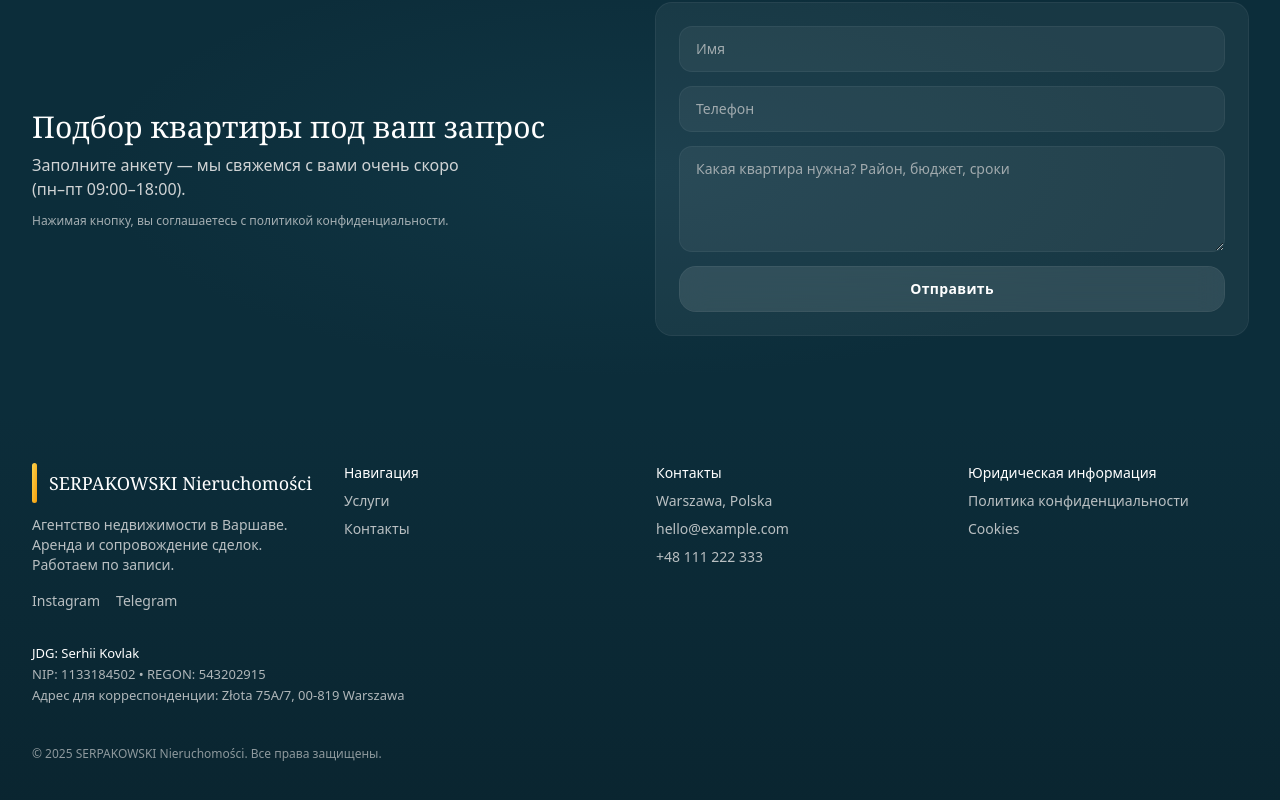
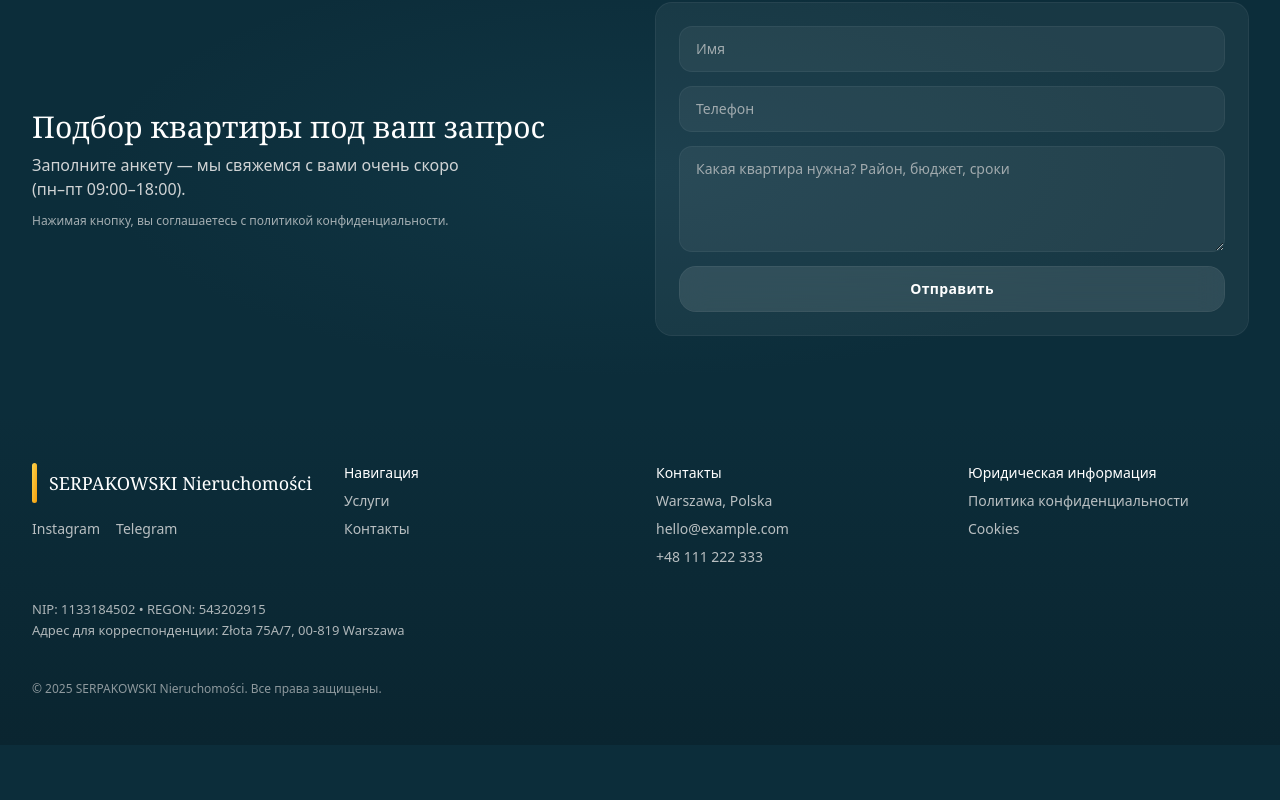
Before and after one commit to kovlaks/serpak-site, a Next.js app: page / in a window 1280 px wide. Shown: the part 1323-2123 px from the top of the page. After the commit the page ends 2068 px from the top, so only its background shows below. Built offline with nearby package versions, Linux system fonts and the light colour scheme.

Commit message:
Update page.tsx

```diff
--- a/app/page.tsx
+++ b/app/page.tsx
@@ -314,9 +314,7 @@ export default function Page() {
             SERPAKOWSKI Nieruchomości
           </div>
         </div>
-        <p className="mt-3 max-w-xs">
-          Агентство недвижимости в Варшаве. Аренда и сопровождение сделок. Работаем по записи.
-        </p>
+
 
         {/* Соцсети (по желанию) */}
         <div className="mt-4 flex items-center gap-4 text-neutral-200/80">
@@ -369,7 +367,6 @@ export default function Page() {
 
     {/* JDG info (RU) */}
 <div className="mt-8 text-[13px] leading-relaxed text-neutral-200/75">
-  <div className="font-medium text-white">JDG: Serhii Kovlak</div>
   <div>NIP: 1133184502 • REGON: 543202915</div>
   <div>Адрес для корреспонденции: Złota 75A/7, 00-819 Warszawa</div>
 </div>
```
